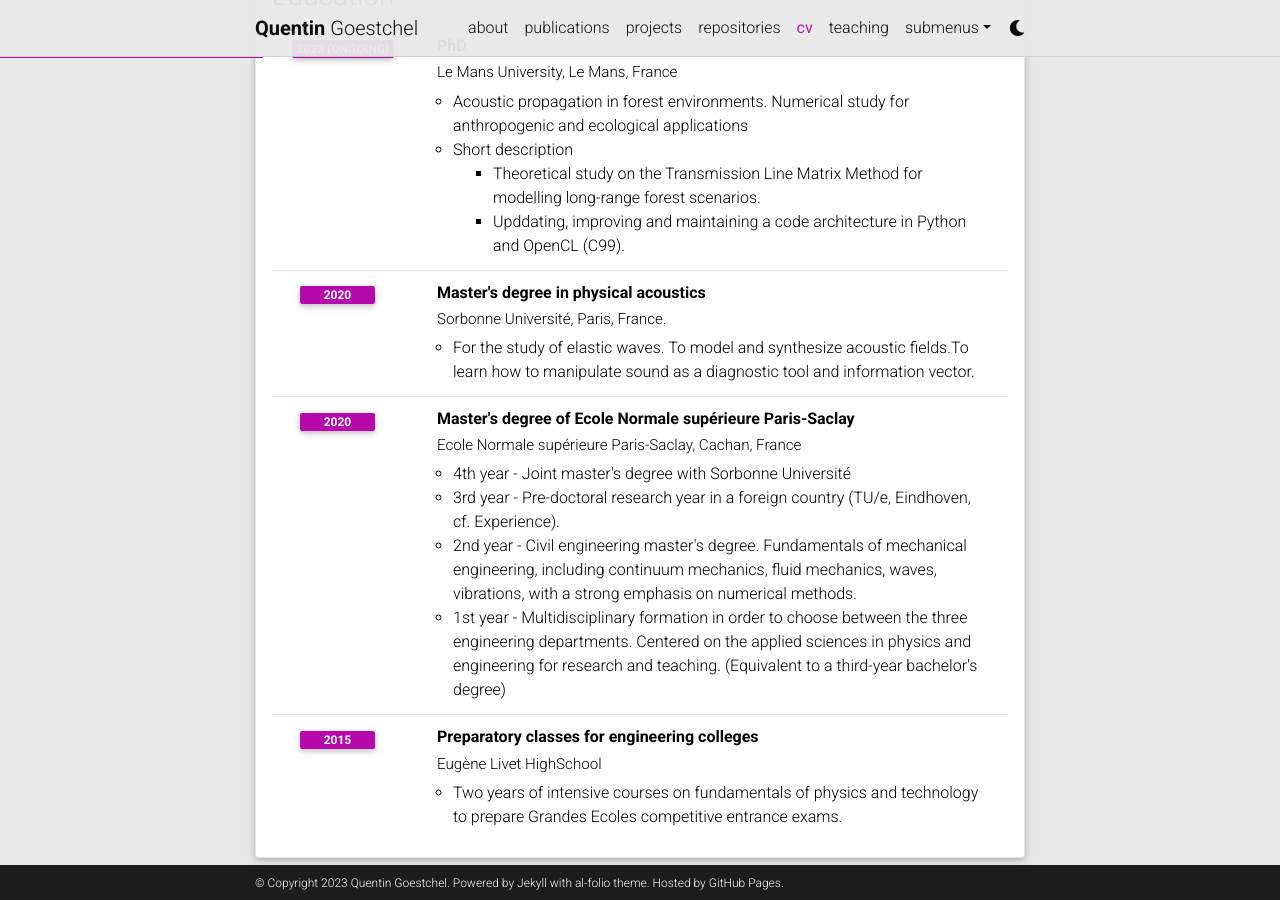
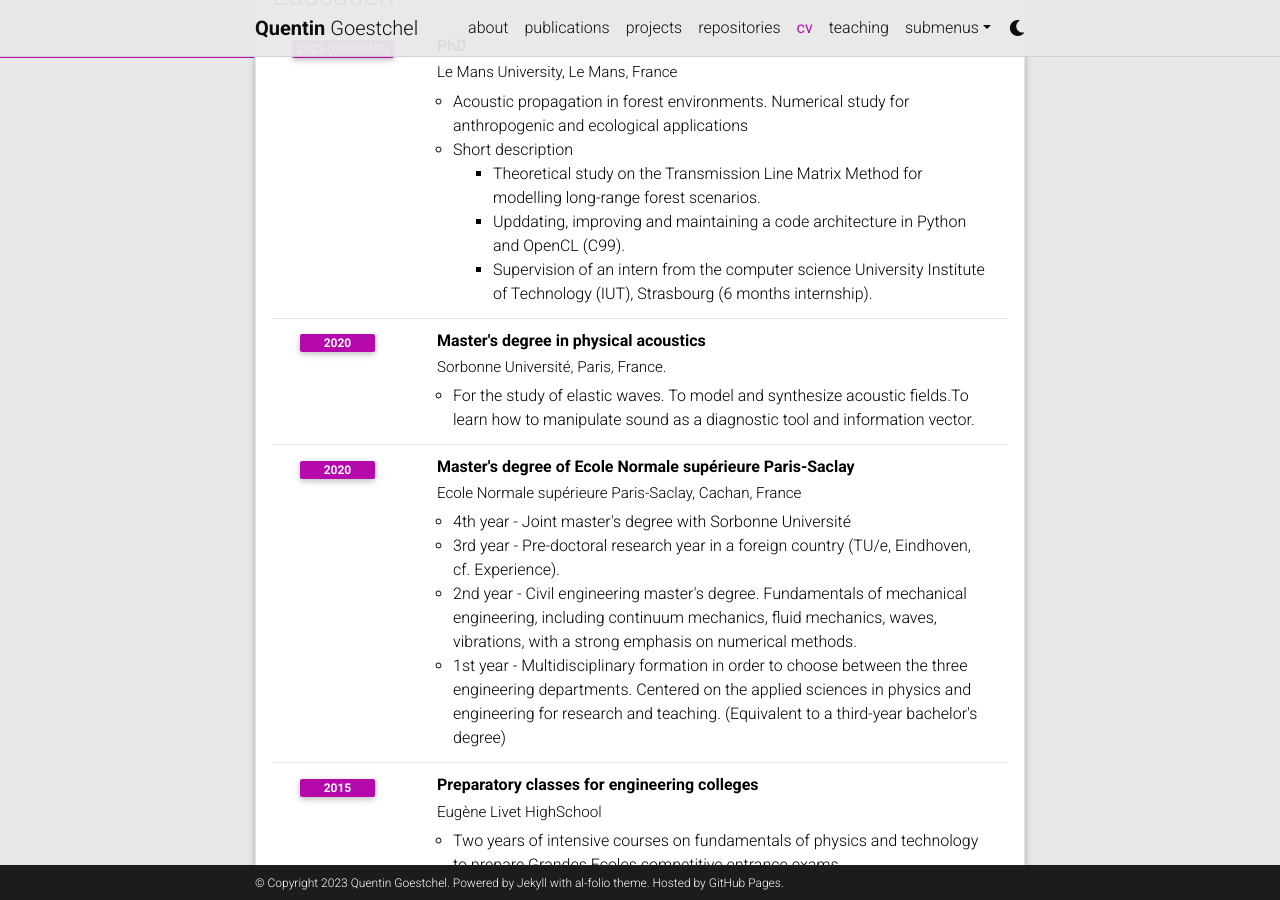
Before and after one commit to qgoestch/qgoestch, a Jekyll site: the page built from _pages/cv.md, in a window 1280 px wide and 900 px high, scrolled down 431 px. Built offline with Jekyll 4.4.1, drawn with Linux system fonts in a browser that asks for light colours; comment, search, counter and statistics services are not loaded; a style sheet for code colours, icons or effects is not loaded; some of the changed lines change nothing that is shown; some of the changed text lies outside the part shown.

Commit message:
Updated cv

```diff
--- a/_data/cv.yml
+++ b/_data/cv.yml
@@ -20,6 +20,7 @@
           contents:
             - Theoretical study on the Transmission Line Matrix Method for modelling long-range forest scenarios.
             - Upddating, improving and maintaining a code architecture in Python and OpenCL (C99).
+            - Supervision of an intern from the computer science University Institute of Technology (IUT), Strasbourg (6 months internship).
 
     - title: Master's degree in physical acoustics
       institution: Sorbonne Université, Paris, France.
@@ -81,7 +82,7 @@
         - Python
         - C99 (OpenCL)
         - Matlab
-        - Bash
+        - Zsh, Bash
     - title: Documents rendering languages
       items:
         - LaTex
@@ -91,6 +92,7 @@
         - Solidworks
         - FreeCAD
         - Inkscape
+        - Slurm Workload Manager
 
 - title: Academic Interests
   type: nested_list
```
